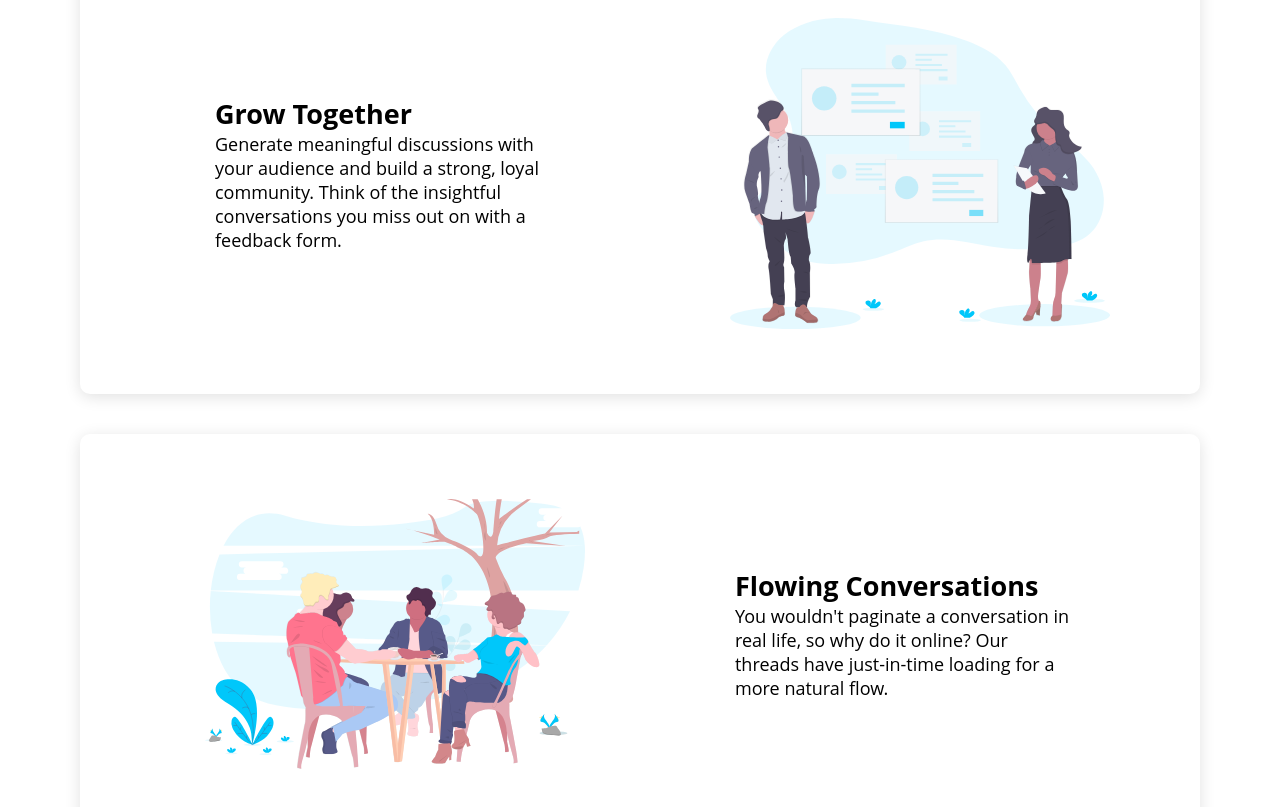
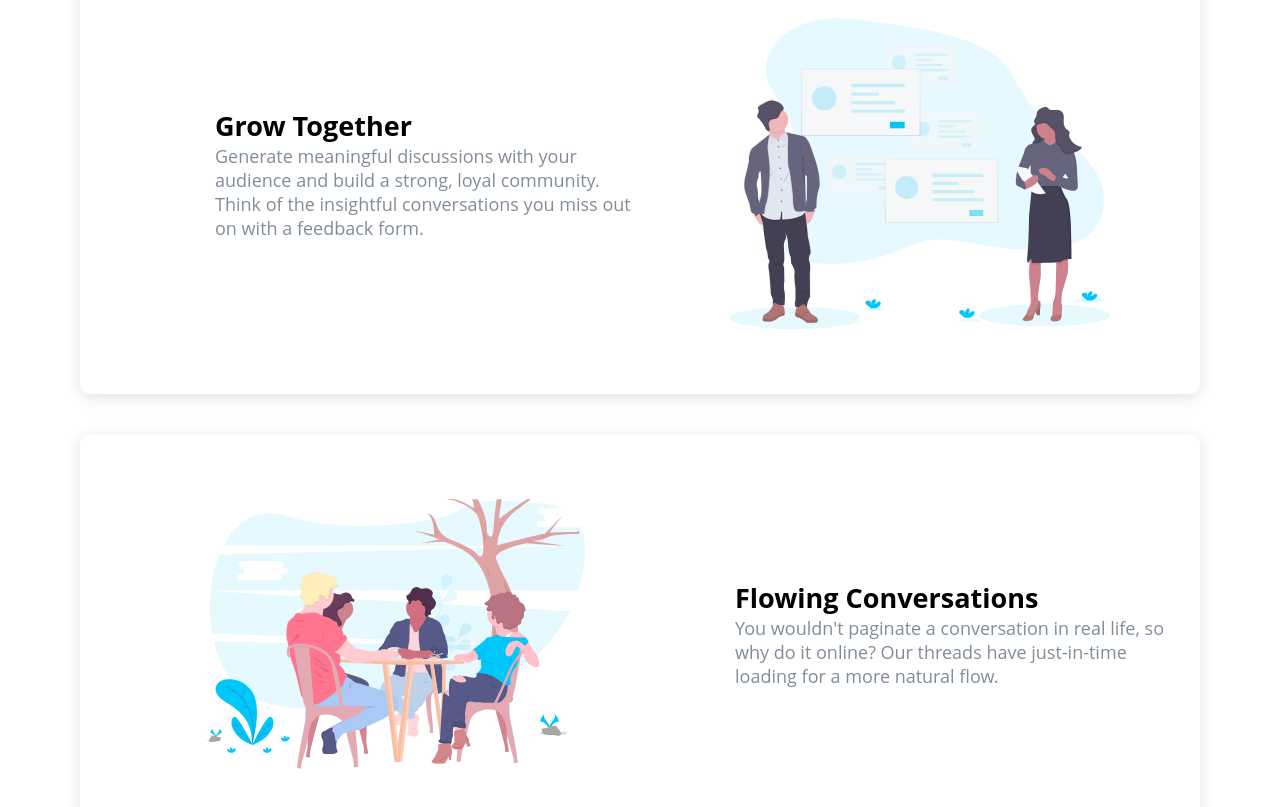
Before and after one commit to shirleymq/ProyectoWeb, a plain HTML site: page index.html in a window 1280 px wide. Shown: the part 833-1640 px from the top of the page. Drawn offline with Linux system fonts and the light colour scheme; a web font is replaced by a local one.

Commit message:
Add files via upload
styleMarcelo

```diff
--- a/css/style.css
+++ b/css/style.css
@@ -40,6 +40,7 @@ nav img{
     border-radius: 25px;
     box-shadow: 0 3px 16px  rgba(0,0,0,0.12);
 }
+
 .build-sec{
     display: flex;
     justify-content: center;
@@ -61,6 +62,7 @@ nav img{
 .build p{
     padding-right: 40px;
     margin: 25px 0px;
+    color: hsl(208, 11%, 55%)
 }
 .build button{
     background-color: hsl(322, 100%, 66%);
@@ -95,5 +97,12 @@ nav img{
     margin: 10px 0px;
 }
 .content p{
-    width: 75%;
+    width: 93%;
+    color: hsl(208, 11%, 55%);
 }
+.left{
+    margin-right: 0px;
+}
+.left p{
+    width: 100%
+}
```
